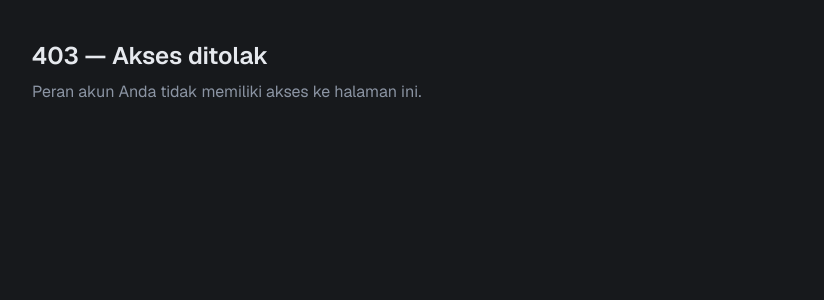
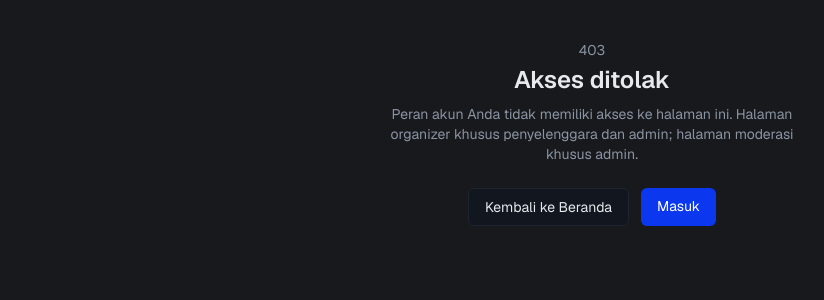
Before and after one commit to 687fayyadh-cell/lbe-alpro, a Next.js app in the folder lbe-alpro/frontend/: page /forbidden in a window 1280 px wide. Shown: the top 300 px of the page, without its empty margins (48-872 px from the left). Built offline with nearby package versions, Linux system fonts and the light colour scheme.

Commit message:
feat(fe): FE-06 role guard, settled-state redirects, 403 page

```diff
--- a/lbe-alpro/frontend/app/forbidden/page.tsx
+++ b/lbe-alpro/frontend/app/forbidden/page.tsx
@@ -1,10 +1,29 @@
+import Link from "next/link";
+
 export default function ForbiddenPage() {
   return (
-    <main className="mx-auto w-full max-w-6xl flex-1 px-4 py-10">
-      <h1 className="text-2xl font-semibold">403 — Akses ditolak</h1>
-      <p className="mt-2 text-[var(--faint)]">
-        Peran akun Anda tidak memiliki akses ke halaman ini.
+    <main className="mx-auto w-full max-w-6xl flex-1 px-4 py-10 text-center">
+      <p className="text-sm text-[var(--faint)]">403</p>
+      <h1 className="mt-1 text-2xl font-semibold">Akses ditolak</h1>
+      <p className="mx-auto mt-2 max-w-md text-sm text-[var(--faint)]">
+        Peran akun Anda tidak memiliki akses ke halaman ini. Halaman
+        organizer khusus penyelenggara dan admin; halaman moderasi khusus
+        admin.
       </p>
+      <div className="mt-6 flex justify-center gap-3">
+        <Link
+          href="/"
+          className="rounded-md border border-[var(--border)] bg-[var(--surface)] px-4 py-2 text-sm"
+        >
+          Kembali ke Beranda
+        </Link>
+        <Link
+          href="/login"
+          className="rounded-md bg-[var(--accent)] px-4 py-2 text-sm text-white"
+        >
+          Masuk
+        </Link>
+      </div>
     </main>
   );
 }
--- /dev/null
+++ b/lbe-alpro/frontend/components/RequireRole.tsx
@@ -0,0 +1,54 @@
+"use client";
+
+import { usePathname, useRouter } from "next/navigation";
+import { useEffect } from "react";
+import type { ReactNode } from "react";
+import { Skeleton } from "./Skeleton";
+import { useAuth } from "@/hooks/useAuth";
+import type { Role } from "@/lib/types";
+
+export type GuardAccess = "organizer" | "admin";
+
+const ACCESS_ROLES: Record<GuardAccess, Role[]> = {
+  organizer: ["organizer", "admin"],
+  admin: ["admin"],
+};
+
+interface RequireRoleProps {
+  access: GuardAccess;
+  children: ReactNode;
+}
+
+/**
+ * Client-side UX guard. Backend stays the RBAC authority.
+ * Usage (G2): wrap protected segments, e.g. app/organizer/layout.tsx
+ *   <RequireRole access="organizer">{children}</RequireRole>
+ * Never wrap /login, /register, or /forbidden (redirect targets).
+ */
+export default function RequireRole({ access, children }: RequireRoleProps) {
+  const { user, isLoading } = useAuth();
+  const router = useRouter();
+  const pathname = usePathname();
+
+  useEffect(() => {
+    if (isLoading) return;
+    if (!user) {
+      router.replace(`/login?next=${encodeURIComponent(pathname)}`);
+      return;
+    }
+    if (!ACCESS_ROLES[access].includes(user.role)) {
+      router.replace("/forbidden");
+    }
+  }, [isLoading, user, access, router, pathname]);
+
+  if (isLoading) {
+    return (
+      <main className="mx-auto w-full max-w-6xl flex-1 px-4 py-10">
+        <Skeleton className="h-6 w-48" />
+        <Skeleton className="mt-3 h-4 w-full" />
+      </main>
+    );
+  }
+  if (!user || !ACCESS_ROLES[access].includes(user.role)) return null;
+  return <>{children}</>;
+}
```
